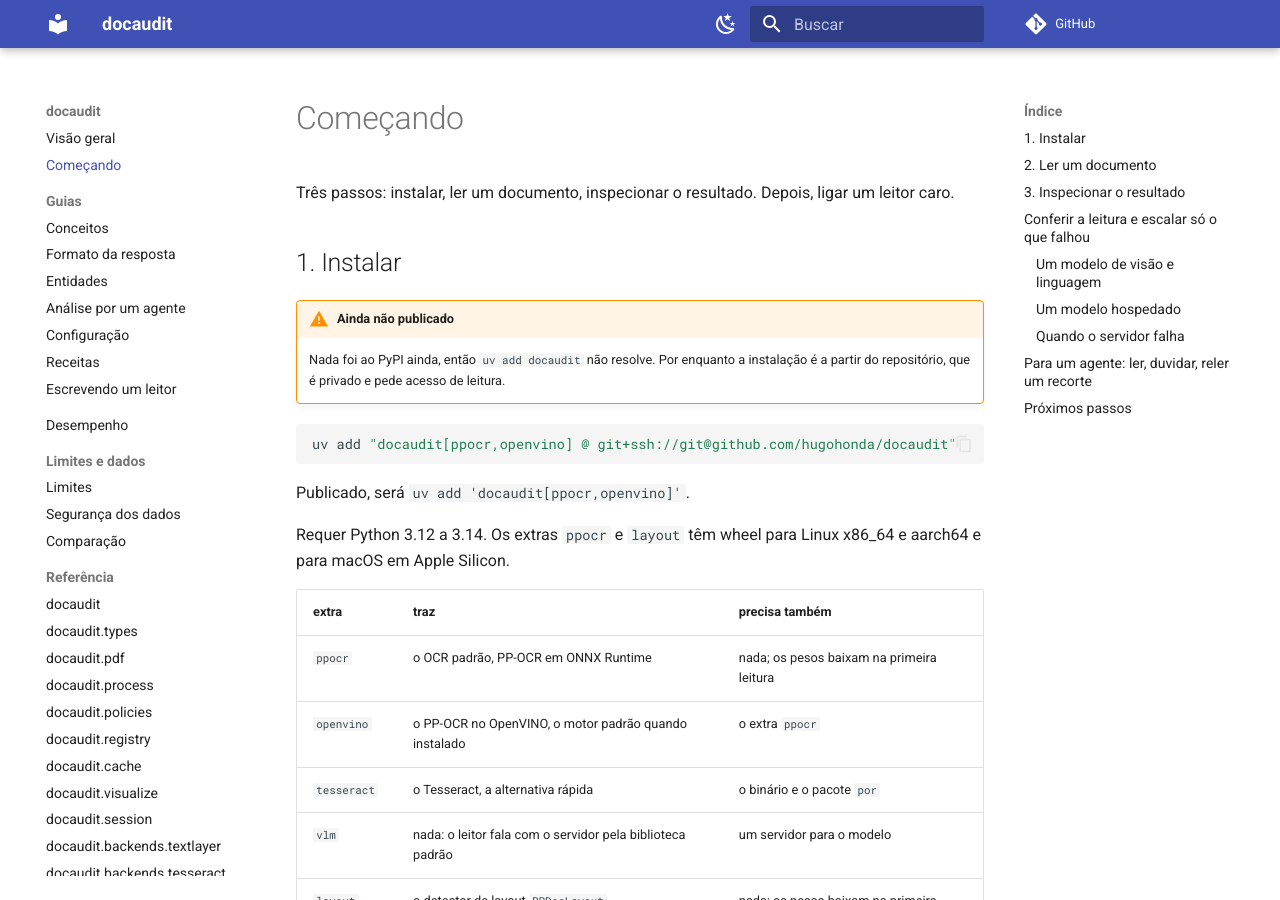
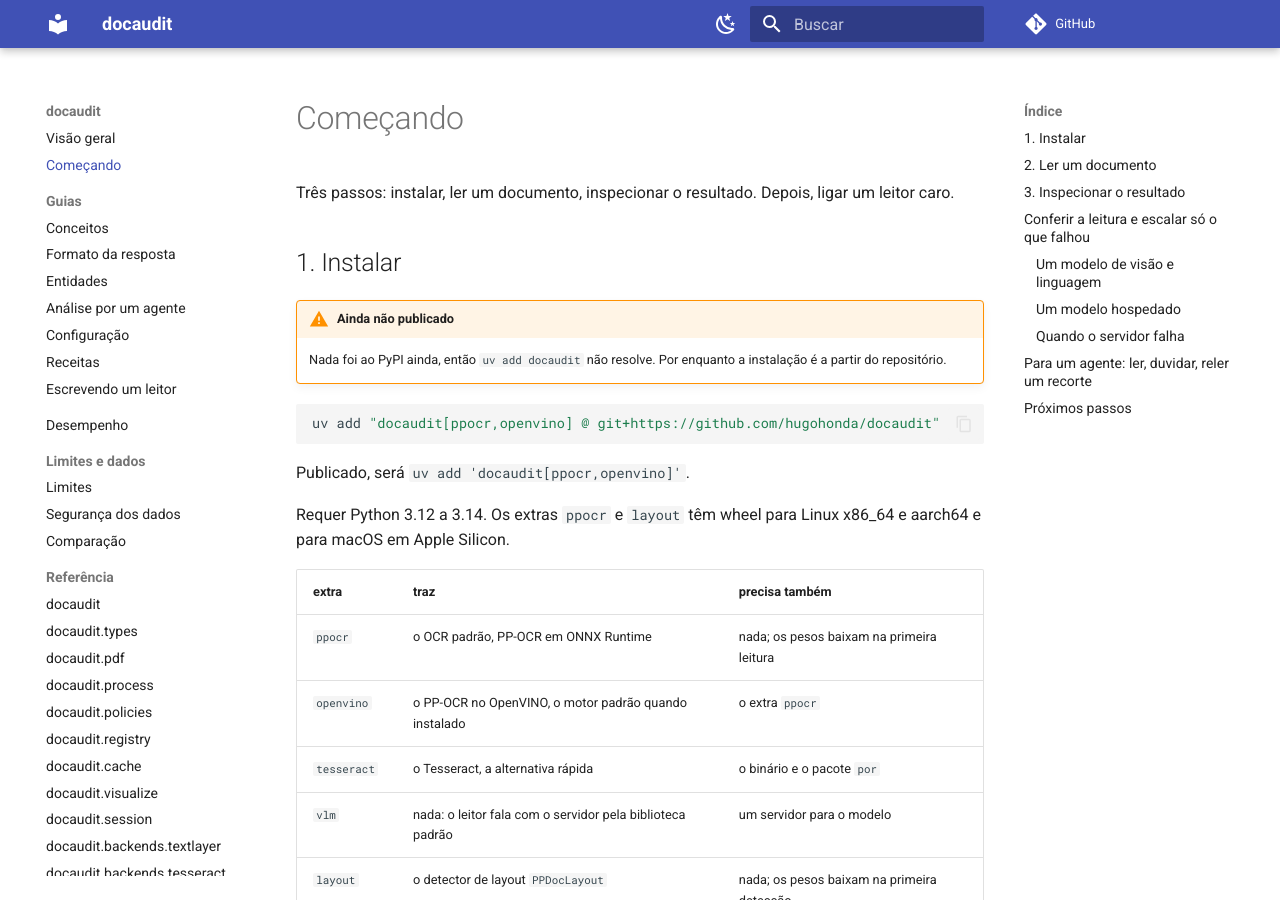
Before and after one commit to hugohonda/docaudit, an MkDocs documentation site: the page built from docs/getting-started.md, in a window 1280 px wide and 900 px high. Built offline with MkDocs 1.6.1 and Material for MkDocs 9.7.7, drawn with Linux system fonts in a browser that asks for light colours; comment, search, counter and statistics services are not loaded; some of the changed text lies outside the part shown.

Commit message:
define 0.1.0.dev0 como a primeira versão e instala por https (#5)
O pacote está em desenvolvimento, e a primeira versão de todas é `0.1.0.dev0`. A release sai
marcada como pré-lançamento. O repositório é público, então a instalação não pede mais SSH.

````diff
--- a/docs/getting-started.md
+++ b/docs/getting-started.md
@@ -7,10 +7,10 @@ ligar um leitor caro.
 
 !!! warning "Ainda não publicado"
     Nada foi ao PyPI ainda, então `uv add docaudit` não resolve. Por enquanto a
-    instalação é a partir do repositório, que é privado e pede acesso de leitura.
+    instalação é a partir do repositório.
 
 ```bash
-uv add "docaudit[ppocr,openvino] @ git+ssh://git@github.com/hugohonda/docaudit"
+uv add "docaudit[ppocr,openvino] @ git+https://github.com/hugohonda/docaudit"
 ```
 
 Publicado, será `uv add 'docaudit[ppocr,openvino]'`.
@@ -135,7 +135,7 @@ região dentro de outra é lida uma vez só. Sem o detector, o modelo recebe a
 folha inteira e alucina mais.
 
 ```bash
-uv add "docaudit[ppocr,vlm,layout] @ git+ssh://git@github.com/hugohonda/docaudit"
+uv add "docaudit[ppocr,vlm,layout] @ git+https://github.com/hugohonda/docaudit"
 brew install llama.cpp   # ou a release do GitHub, em Linux
 
 # GLM-OCR, com `--flash-attn off` e um teto de tokens por imagem
--- a/pyproject.toml
+++ b/pyproject.toml
@@ -13,7 +13,7 @@ requires-python = ">=3.12,<3.15"
 authors = [{ name = "Hugo Honda" }]
 keywords = ["ocr", "document-ai", "legal", "portuguese", "brazil", "vlm", "provenance"]
 classifiers = [
-  "Development Status :: 3 - Alpha",
+  "Development Status :: 2 - Pre-Alpha",
   "Intended Audience :: Science/Research",
   "Intended Audience :: Legal Industry",
   "Natural Language :: Portuguese (Brazilian)",
````
Also changed, not shown: CHANGELOG.md (+1 -1 lines), CONTRIBUTING.md (+3 -2 lines), README.md (+1 -1 lines), 1 other file.
